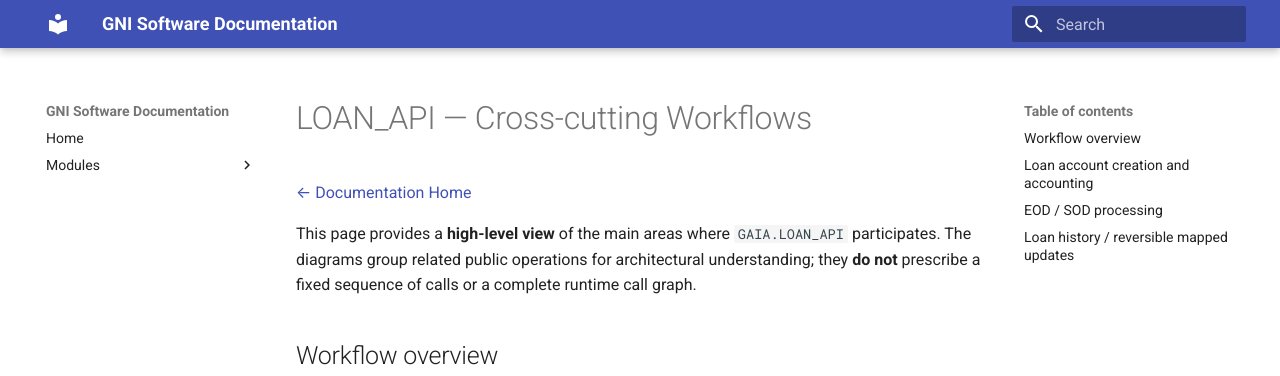
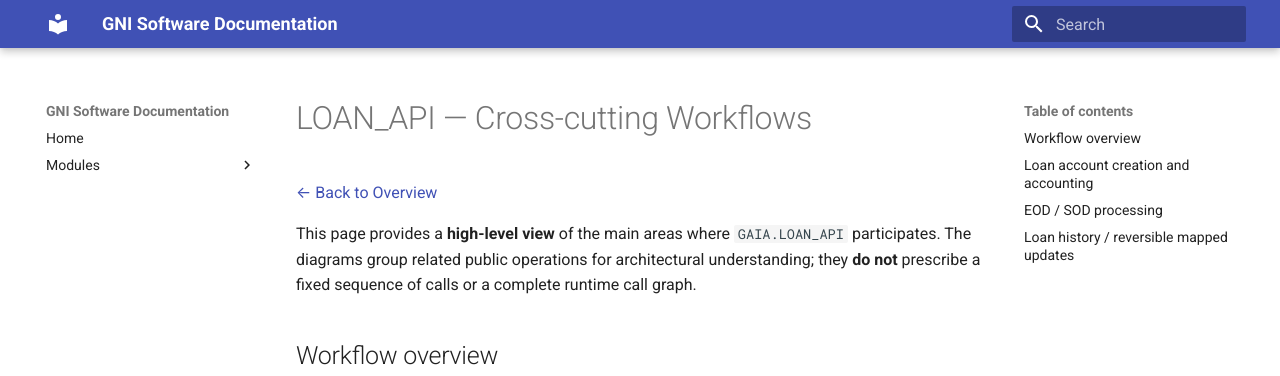
Before and after one commit to SadayCb/gni-documentation-poc9.0, an MkDocs documentation site: the page built from docs/modules/loan-management/loan-api/workflows.md, in a window 1280 px wide and 900 px high. Shown: the top 376 px of the window. Built offline with MkDocs 1.6.1 and Material for MkDocs 9.7.7, drawn with Linux system fonts in a browser that asks for light colours.

Commit message:
Update workflows.md

```diff
--- a/docs/modules/loan-management/loan-api/workflows.md
+++ b/docs/modules/loan-management/loan-api/workflows.md
@@ -1,6 +1,6 @@
 # LOAN_API — Cross-cutting Workflows
 
-[← Documentation Home](README.md)
+[← Back to Overview](README.md)
 
 This page provides a **high-level view** of the main areas where `GAIA.LOAN_API` participates. The diagrams group related public operations for architectural understanding; they **do not** prescribe a fixed sequence of calls or a complete runtime call graph.
 
```
